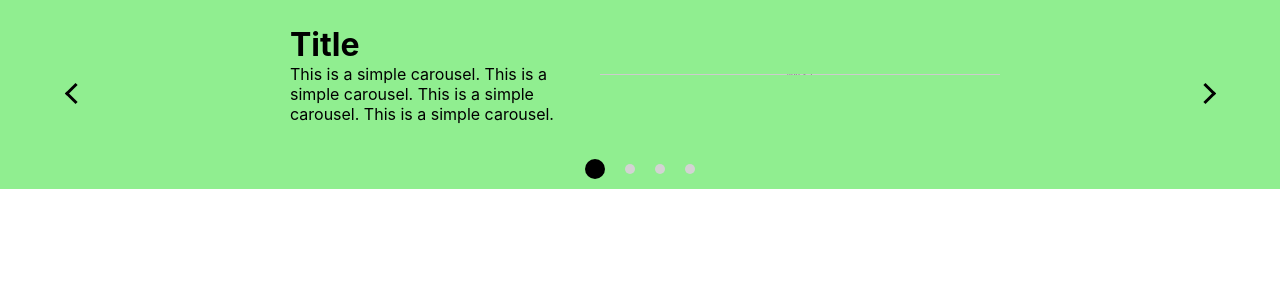
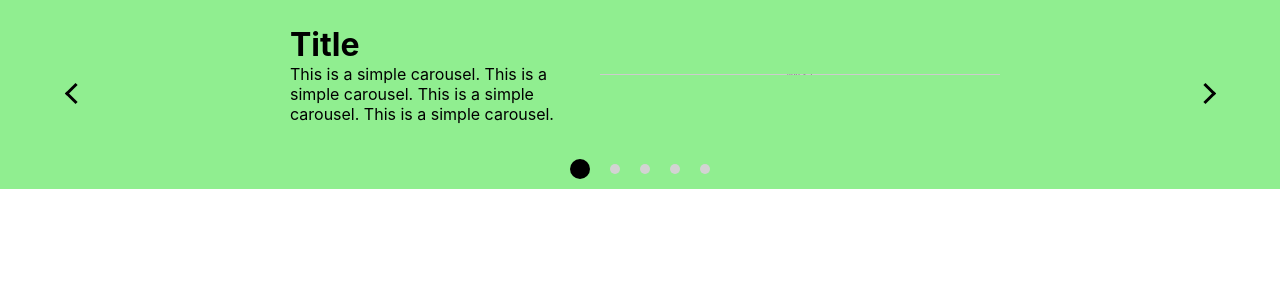
Before and after one commit to mitsuyacider/react-simple-carousel, a React (Create React App) app: page / in a window 1280 px wide. Shown: the top 300 px of the page. Built offline with nearby package versions, Linux system fonts and the light colour scheme.

Commit message:
Add carousel content components.

```diff
--- a/src/App.tsx
+++ b/src/App.tsx
@@ -6,8 +6,16 @@ import Indicator from './components/Indicator';
 import ArrowButton from './components/ArrowButton';
 import CarouselContent from './components/CarouselContent';
 
+
 function App() {
   const [currentSlideIndex, setCurrentSlideIndex] = React.useState(0);
+
+  const activeSlide = [...Array(5)].map((_: any, index: number) => (
+    //NOTE: Carousel content
+    < div className="content-wrap" key={index}>
+      <CarouselContent />
+    </div >
+  ));
 
   return (
     <>
@@ -16,17 +24,12 @@ function App() {
         {/* NOTE: Carousel body */}
         <div className="carousel">
           <div className="carousel__inner">
-
-            {/* NOTE: Carousel content */}
-            <div className="content-wrap">
-              <CarouselContent />
-            </div>
-
+            {activeSlide}
           </div>
         </div>
 
         {/* NOTE: Indicator */}
-        <Indicator numberOfDots={4} currentIndex={0} />
+        <Indicator numberOfDots={activeSlide.length} currentIndex={currentSlideIndex} />
 
         {/* NOTE: Controller */}
         <ArrowButton direction="left" onClick={() => console.log('on click left')} />
```
